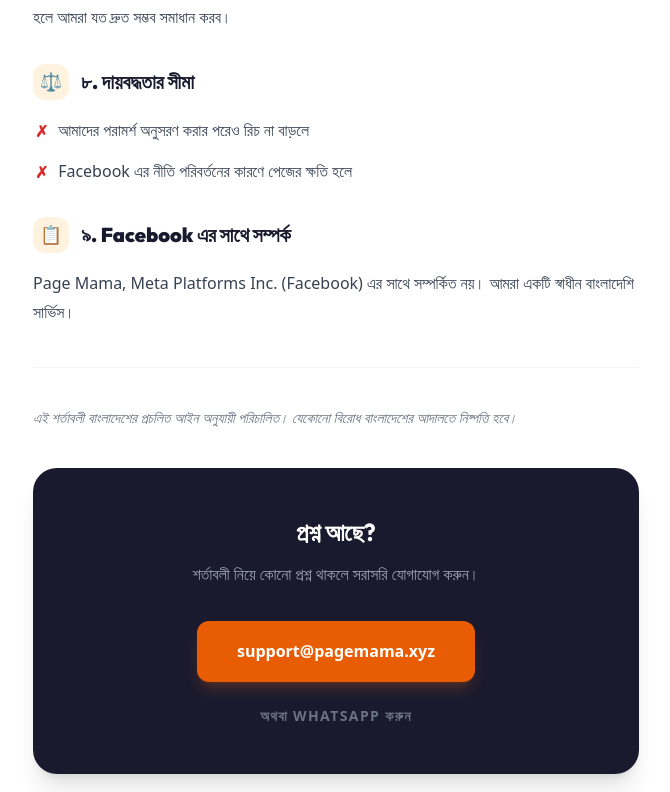
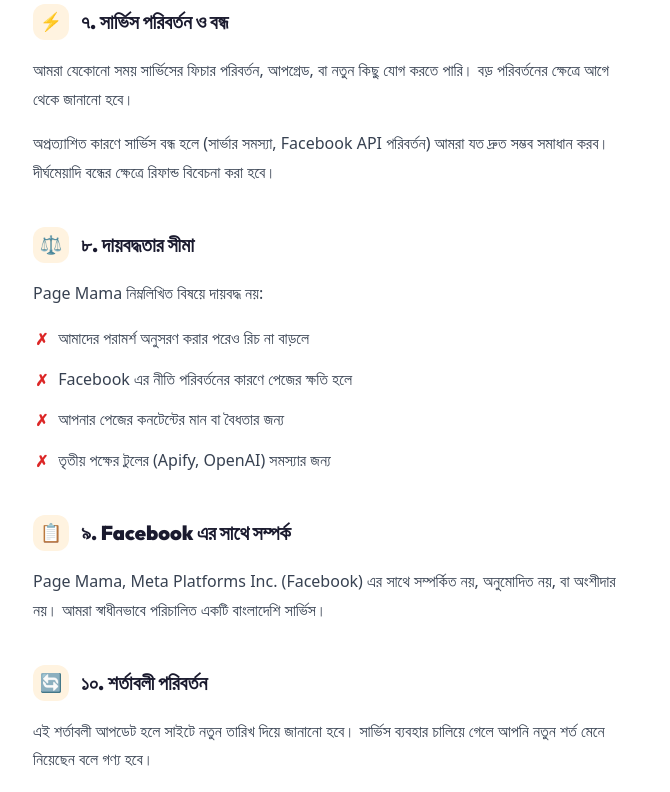
Before and after one commit to grownoow-oss/page-mama, a Next.js app: page /terms-of-service in a window 1280 px wide. Shown: the part 2528-3320 px from the top of the page, without its empty margins (304-974 px from the left). Built offline with nearby package versions, Linux system fonts and the light colour scheme; no server answers.

Commit message:
Compliance: Finalize Terms of Service with exact legal verbatim

```diff
--- a/pages/terms-of-service.tsx
+++ b/pages/terms-of-service.tsx
@@ -174,14 +174,15 @@ export default function TermsOfService() {
                 </div>
               </section>
 
-              {/* Section 6 - 9 (Brief sections) */}
-              <section className="space-y-8">
+              {/* Section 6 - 10 */}
+              <section className="space-y-10">
                 <div>
                   <h2 className="text-xl font-black text-[#1A1A2E] mb-4 flex items-center gap-3">
                     <span className="w-9 h-9 bg-[#FFF3E0] rounded-xl flex items-center justify-center text-lg shrink-0">🔒</span>
                     ৬. আপনার ডেটার মালিকানা
                   </h2>
                   <p>আপনার পেজের ডেটা, স্ক্রিনশট, এবং তথ্যের মালিক আপনি। আমরা শুধু বিশ্লেষণের জন্য ব্যবহার করি — অন্য কোনো উদ্দেশ্যে নয়।</p>
+                  <p className="mt-4">আমাদের তৈরি রিপোর্ট আপনি ব্যক্তিগত বা ব্যবসায়িক কাজে ব্যবহার করতে পারবেন। তবে রিপোর্ট পুনরায় বিক্রি বা পাবলিকলি শেয়ার করা যাবে না।</p>
                 </div>
 
                 <div>
@@ -189,7 +190,8 @@ export default function TermsOfService() {
                     <span className="w-9 h-9 bg-[#FFF3E0] rounded-xl flex items-center justify-center text-lg shrink-0">⚡</span>
                     ৭. সার্ভিস পরিবর্তন ও বন্ধ
                   </h2>
-                  <p>আমরা যেকোনো সময় সার্ভিসের ফিচার পরিবর্তন, আপগ্রেড, বা নতুন কিছু যোগ করতে পারি। অপ্রত্যাশিত কারণে সার্ভিস বন্ধ হলে আমরা যত দ্রুত সম্ভব সমাধান করব।</p>
+                  <p>আমরা যেকোনো সময় সার্ভিসের ফিচার পরিবর্তন, আপগ্রেড, বা নতুন কিছু যোগ করতে পারি। বড় পরিবর্তনের ক্ষেত্রে আগে থেকে জানানো হবে।</p>
+                  <p className="mt-4">অপ্রত্যাশিত কারণে সার্ভিস বন্ধ হলে (সার্ভার সমস্যা, Facebook API পরিবর্তন) আমরা যত দ্রুত সম্ভব সমাধান করব। দীর্ঘমেয়াদি বন্ধের ক্ষেত্রে রিফান্ড বিবেচনা করা হবে।</p>
                 </div>
 
                 <div>
@@ -197,7 +199,8 @@ export default function TermsOfService() {
                     <span className="w-9 h-9 bg-[#FFF3E0] rounded-xl flex items-center justify-center text-lg shrink-0">⚖️</span>
                     ৮. দায়বদ্ধতার সীমা
                   </h2>
-                  <ul className="space-y-3">
+                  <p>Page Mama নিম্নলিখিত বিষয়ে দায়বদ্ধ নয়:</p>
+                  <ul className="space-y-3 mt-4">
                     <li className="flex gap-3 pl-1">
                       <span className="text-[#DC2626] font-bold">✗</span>
                       আমাদের পরামর্শ অনুসরণ করার পরেও রিচ না বাড়লে
@@ -205,6 +208,14 @@ export default function TermsOfService() {
                     <li className="flex gap-3 pl-1">
                       <span className="text-[#DC2626] font-bold">✗</span>
                       Facebook এর নীতি পরিবর্তনের কারণে পেজের ক্ষতি হলে
+                    </li>
+                    <li className="flex gap-3 pl-1">
+                      <span className="text-[#DC2626] font-bold">✗</span>
+                      আপনার পেজের কনটেন্টের মান বা বৈধতার জন্য
+                    </li>
+                    <li className="flex gap-3 pl-1">
+                      <span className="text-[#DC2626] font-bold">✗</span>
+                      তৃতীয় পক্ষের টুলের (Apify, OpenAI) সমস্যার জন্য
                     </li>
                   </ul>
                 </div>
@@ -214,7 +225,15 @@ export default function TermsOfService() {
                     <span className="w-9 h-9 bg-[#FFF3E0] rounded-xl flex items-center justify-center text-lg shrink-0">📋</span>
                     ৯. Facebook এর সাথে সম্পর্ক
                   </h2>
-                  <p>Page Mama, Meta Platforms Inc. (Facebook) এর সাথে সম্পর্কিত নয়। আমরা একটি স্বাধীন বাংলাদেশি সার্ভিস।</p>
+                  <p>Page Mama, Meta Platforms Inc. (Facebook) এর সাথে সম্পর্কিত নয়, অনুমোদিত নয়, বা অংশীদার নয়। আমরা স্বাধীনভাবে পরিচালিত একটি বাংলাদেশি সার্ভিস।</p>
+                </div>
+
+                <div>
+                  <h2 className="text-xl font-black text-[#1A1A2E] mb-4 flex items-center gap-3">
+                    <span className="w-9 h-9 bg-[#FFF3E0] rounded-xl flex items-center justify-center text-lg shrink-0">🔄</span>
+                    ১০. শর্তাবলী পরিবর্তন
+                  </h2>
+                  <p>এই শর্তাবলী আপডেট হলে সাইটে নতুন তারিখ দিয়ে জানানো হবে। সার্ভিস ব্যবহার চালিয়ে গেলে আপনি নতুন শর্ত মেনে নিয়েছেন বলে গণ্য হবে।</p>
                 </div>
               </section>
 
```
